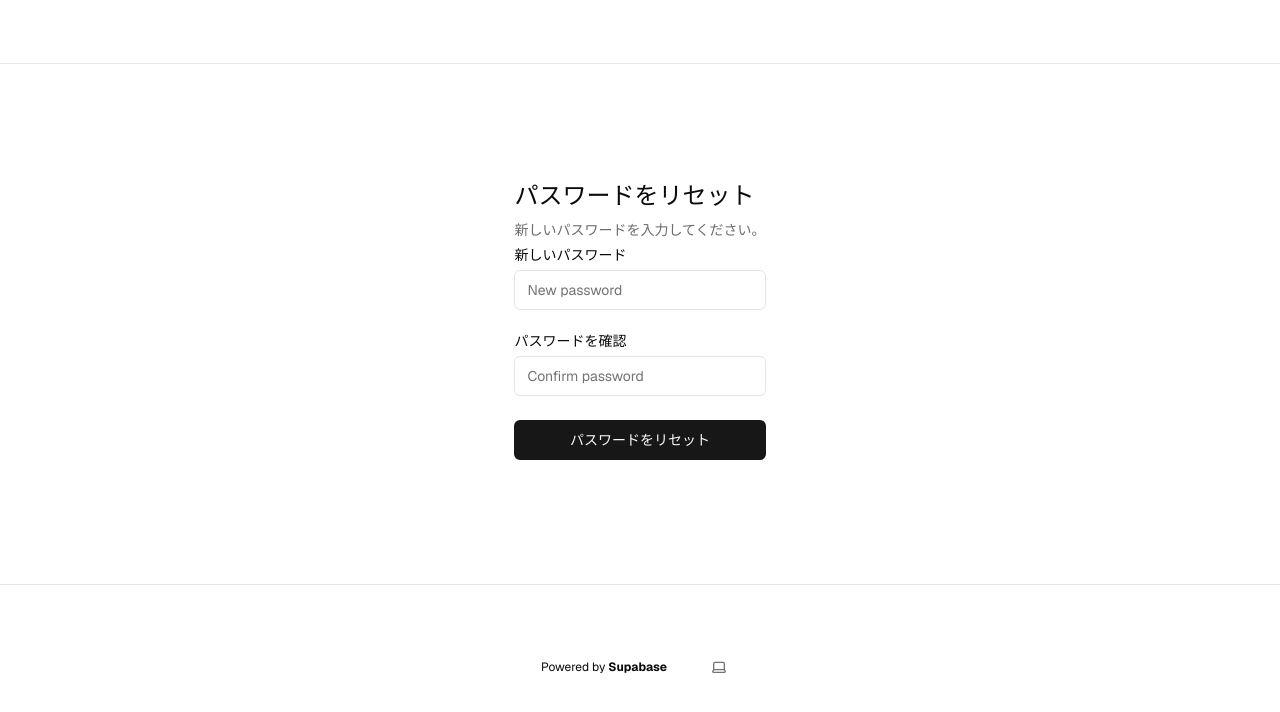
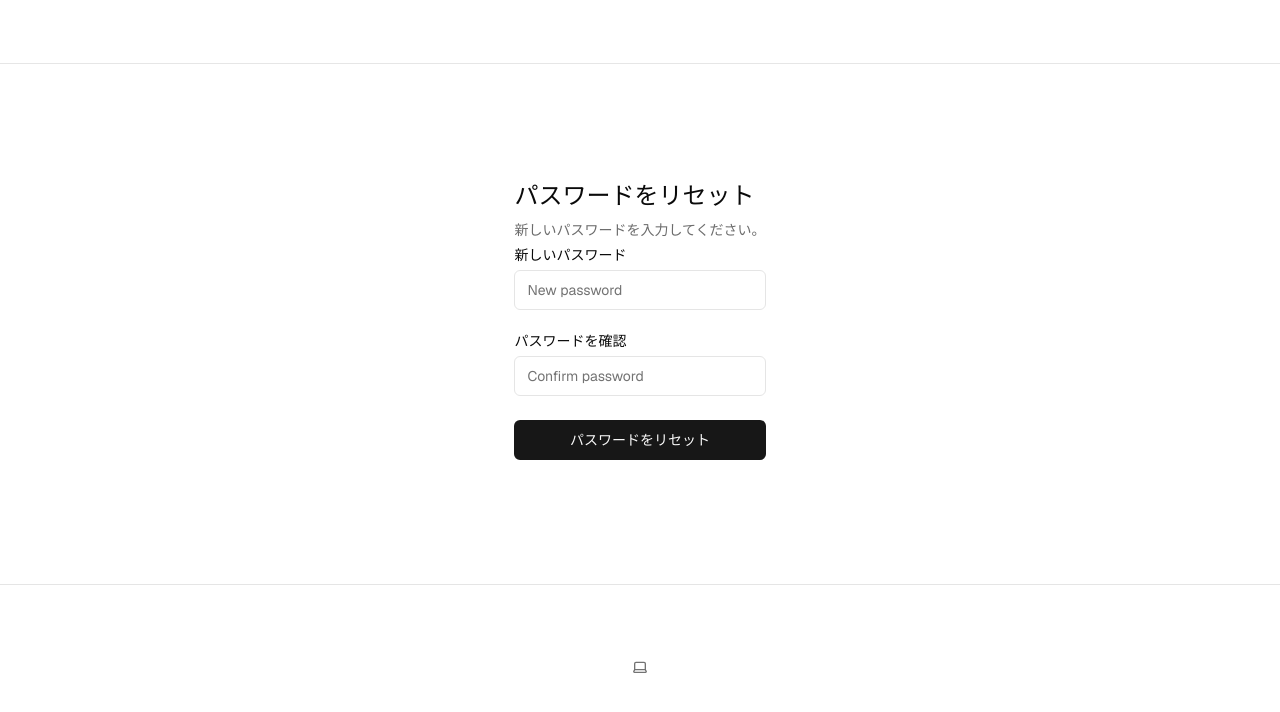
Before and after one commit to GakutoTobinaga/Shikatas_web, a Next.js app: page /protected/reset-password in a window 1280 px wide. Shown: the top 712 px of the page. Built offline with nearby package versions, Linux system fonts and the light colour scheme.

Commit message:
fix: Cleaned layout.tsx

```diff
--- a/app/layout.tsx
+++ b/app/layout.tsx
@@ -1,11 +1,6 @@
-import DeployButton from "@/components/deploy-button";
-import { EnvVarWarning } from "@/components/env-var-warning";
-import HeaderAuth from "@/components/header-auth";
 import { ThemeSwitcher } from "@/components/theme-switcher";
-import { hasEnvVars } from "@/utils/supabase/check-env-vars";
 import { Geist } from "next/font/google";
 import { ThemeProvider } from "next-themes";
-import Link from "next/link";
 import "./globals.css";
 
 const defaultUrl = process.env.VERCEL_URL
@@ -48,17 +43,6 @@ export default function RootLayout({
               </div>
 
               <footer className="w-full flex items-center justify-center border-t mx-auto text-center text-xs gap-8 py-16">
-                <p>
-                  Powered by{" "}
-                  <a
-                    href="https://supabase.com/?utm_source=create-next-app&utm_medium=template&utm_term=nextjs"
-                    target="_blank"
-                    className="font-bold hover:underline"
-                    rel="noreferrer"
-                  >
-                    Supabase
-                  </a>
-                </p>
                 <ThemeSwitcher />
               </footer>
             </div>
```
